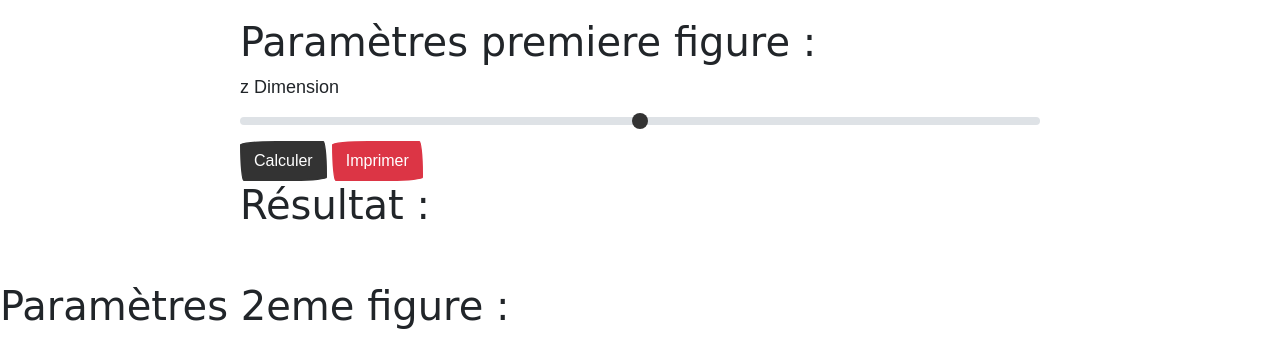
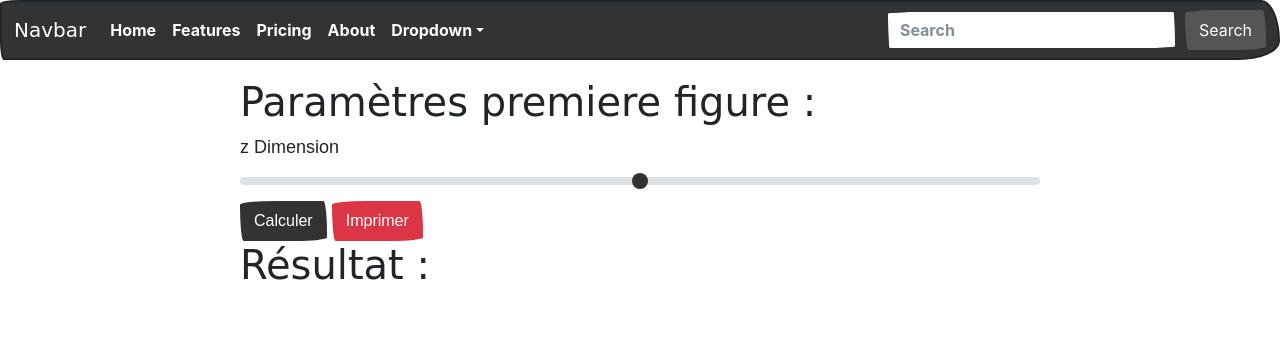
Before and after one commit to tsuru77/sae_24, a Symfony app: template templates/artmath/index.html.twig in a window 1280 px wide. Shown: the top 339 px of the page. Run offline with Twig, Linux system fonts and the light colour scheme; the template is opened without the code that fills it, so the values that code supplies are empty; some libraries are stand-ins or nearby versions; some web fonts are replaced.

Commit message:
ajout navbar

```diff
--- a/templates/base.html.twig
+++ b/templates/base.html.twig
@@ -15,6 +15,49 @@
         {% block javascripts %}
         {% endblock %}
     </head>
+
+    <nav class="navbar navbar-expand-lg navbar-dark bg-primary">
+  <div class="container-fluid">
+    <a class="navbar-brand" href="#">Navbar</a>
+    <button class="navbar-toggler" type="button" data-bs-toggle="collapse" data-bs-target="#navbarColor01" aria-controls="navbarColor01" aria-expanded="false" aria-label="Toggle navigation">
+      <span class="navbar-toggler-icon"></span>
+    </button>
+
+    <div class="collapse navbar-collapse" id="navbarColor01">
+      <ul class="navbar-nav me-auto">
+        <li class="nav-item">
+          <a class="nav-link active" href="#">Home
+            <span class="visually-hidden">(current)</span>
+          </a>
+        </li>
+        <li class="nav-item">
+          <a class="nav-link" href="#">Features</a>
+        </li>
+        <li class="nav-item">
+          <a class="nav-link" href="#">Pricing</a>
+        </li>
+        <li class="nav-item">
+          <a class="nav-link" href="#">About</a>
+        </li>
+        <li class="nav-item dropdown">
+          <a class="nav-link dropdown-toggle" data-bs-toggle="dropdown" href="#" role="button" aria-haspopup="true" aria-expanded="false">Dropdown</a>
+          <div class="dropdown-menu">
+            <a class="dropdown-item" href="#">Action</a>
+            <a class="dropdown-item" href="#">Another action</a>
+            <a class="dropdown-item" href="#">Something else here</a>
+            <div class="dropdown-divider"></div>
+            <a class="dropdown-item" href="#">Separated link</a>
+          </div>
+        </li>
+      </ul>
+      <form class="d-flex">
+        <input class="form-control me-sm-2" type="text" placeholder="Search">
+        <button class="btn btn-secondary my-2 my-sm-0" type="submit">Search</button>
+      </form>
+    </div>
+  </div>
+</nav>
+
     <body>
         {% block body %}{% endblock %}
     </body>
```
